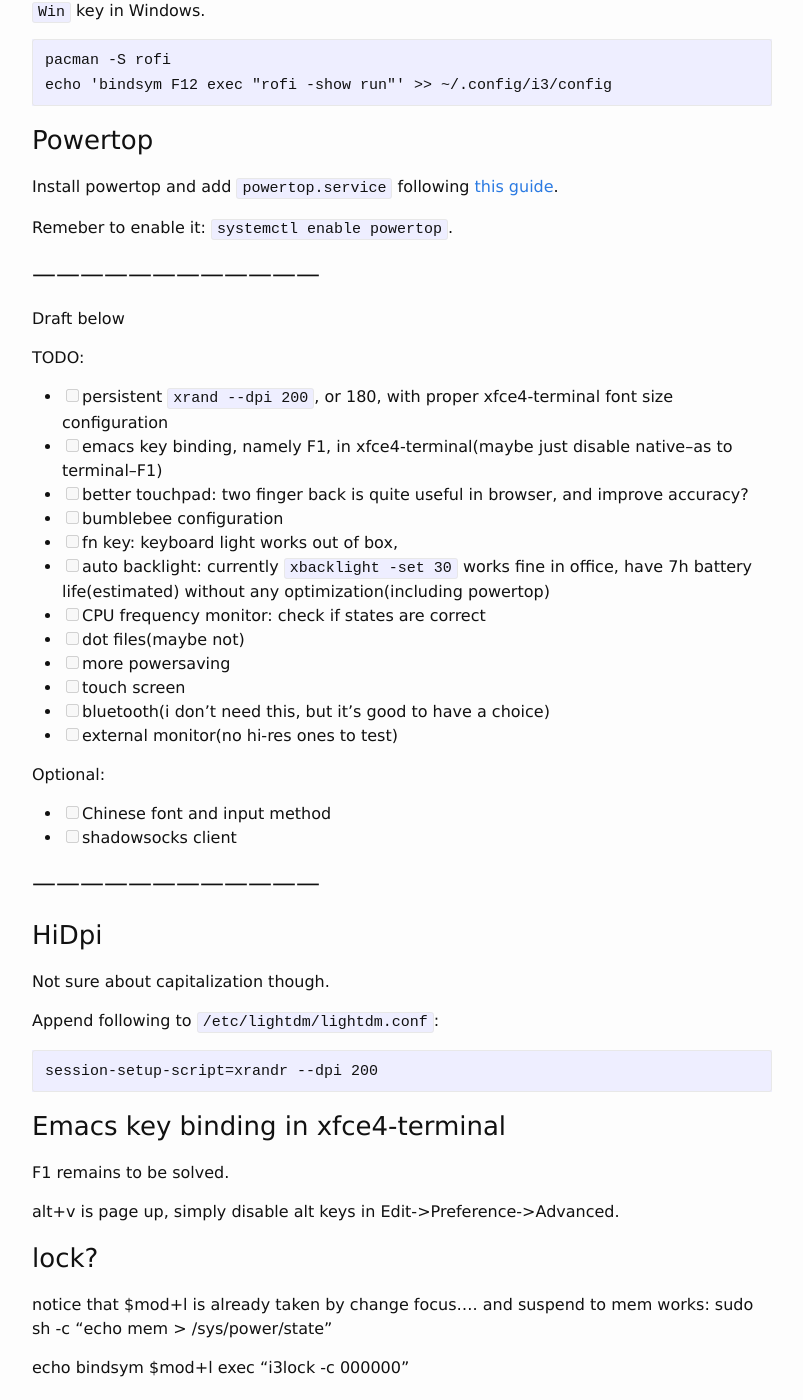
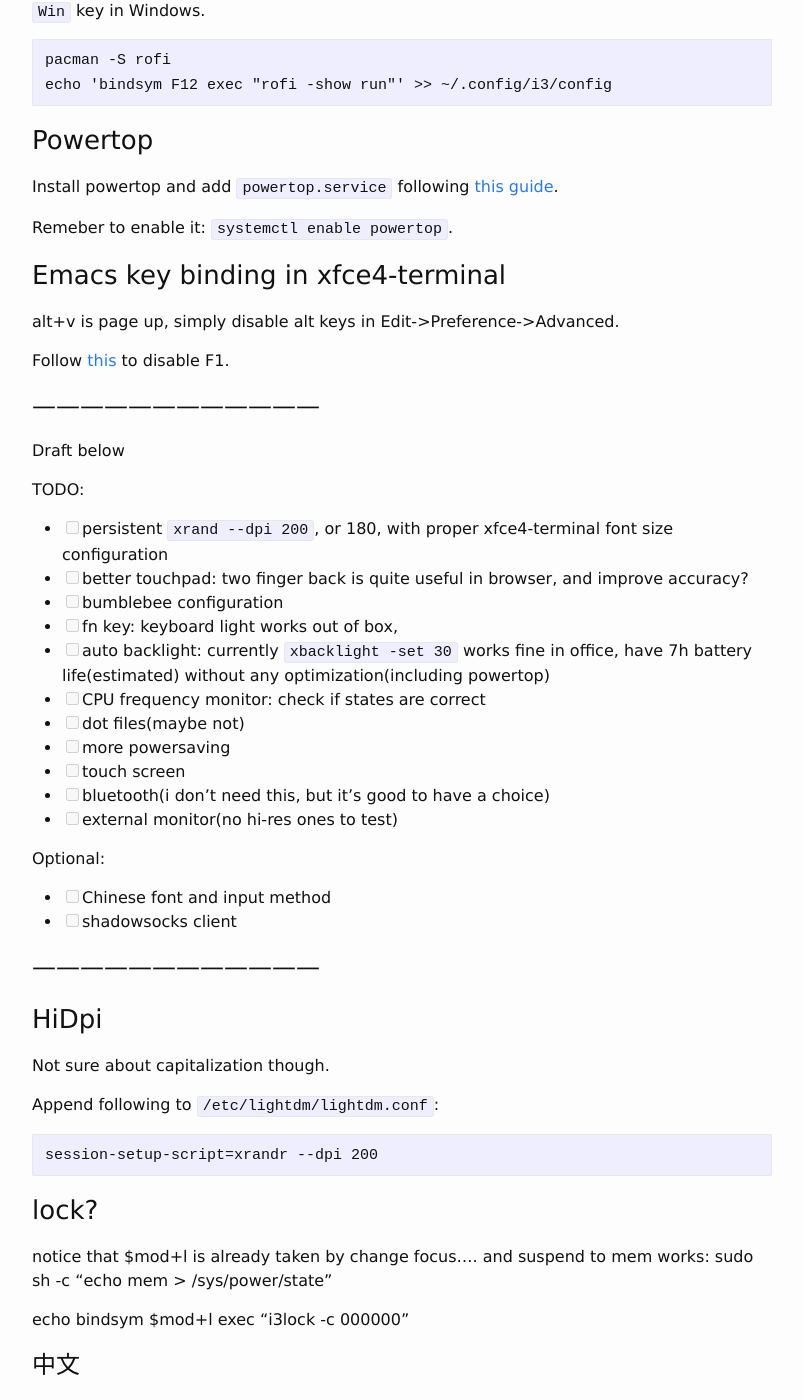
Before and after one commit to ahxxm/ahxxm.github.io, a Jekyll site: the page built from _posts/2016-04-19-arch-xps-9550.md, in a window 1280 px wide and 1400 px high, scrolled down 6593 px. Shown: the whole window, without its empty margins (238-1041 px from the left). Built offline with Jekyll 4.4.1, drawn with Linux system fonts in a browser that asks for light colours.

Commit message:
disable F1 in xfce4-terminal

```diff
--- a/_posts/2016-04-19-arch-xps-9550.md
+++ b/_posts/2016-04-19-arch-xps-9550.md
@@ -282,6 +282,14 @@ Install powertop and add `powertop.service` following [this guide](https://wiki.
 Remeber to enable it: `systemctl enable powertop`.
 
 
+### Emacs key binding in xfce4-terminal
+
+alt+v is page up, simply disable alt keys in Edit->Preference->Advanced.
+
+Follow [this](https://blechtog.wordpress.com/2014/10/25/xfce4-terminal-how-to-disable-f1-as-shortcut-for-the-terminals-help/) to disable F1.
+
+
+
 # ------------------------------------
 
 Draft below
@@ -289,7 +297,6 @@ Draft below
 TODO:
 
 - [ ] persistent `xrand --dpi 200`, or 180, with proper xfce4-terminal font size configuration
-- [ ] emacs key binding, namely F1, in xfce4-terminal(maybe just disable native--as to terminal--F1)
 - [ ] better touchpad: two finger back is quite useful in browser, and improve accuracy?
 - [ ] bumblebee configuration
 - [ ] fn key: keyboard light works out of box,
@@ -318,14 +325,6 @@ Not sure about capitalization though.
 Append following to `/etc/lightdm/lightdm.conf`:
 
     session-setup-script=xrandr --dpi 200
-
-### Emacs key binding in xfce4-terminal
-
-F1 remains to be solved.
-
-alt+v is page up, simply disable alt keys in Edit->Preference->Advanced.
-
-
 
 ### lock?
 
```
